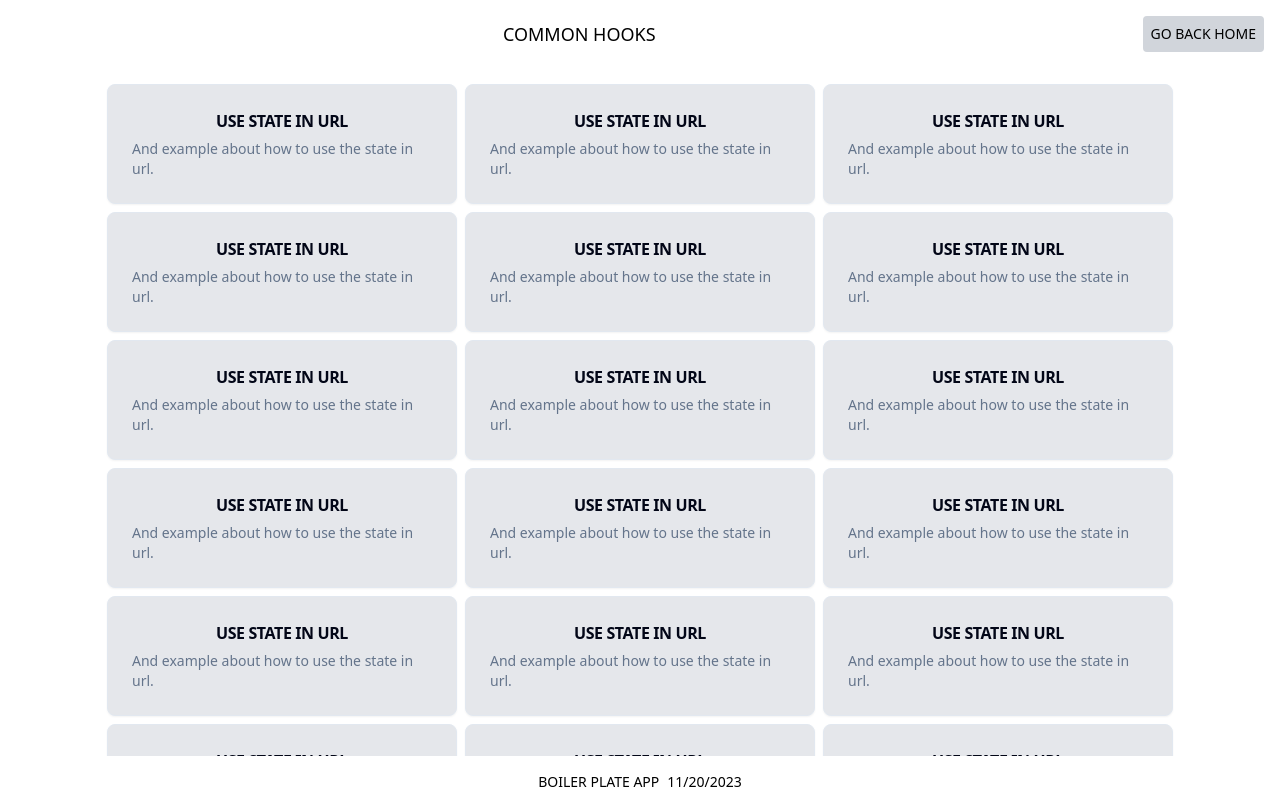
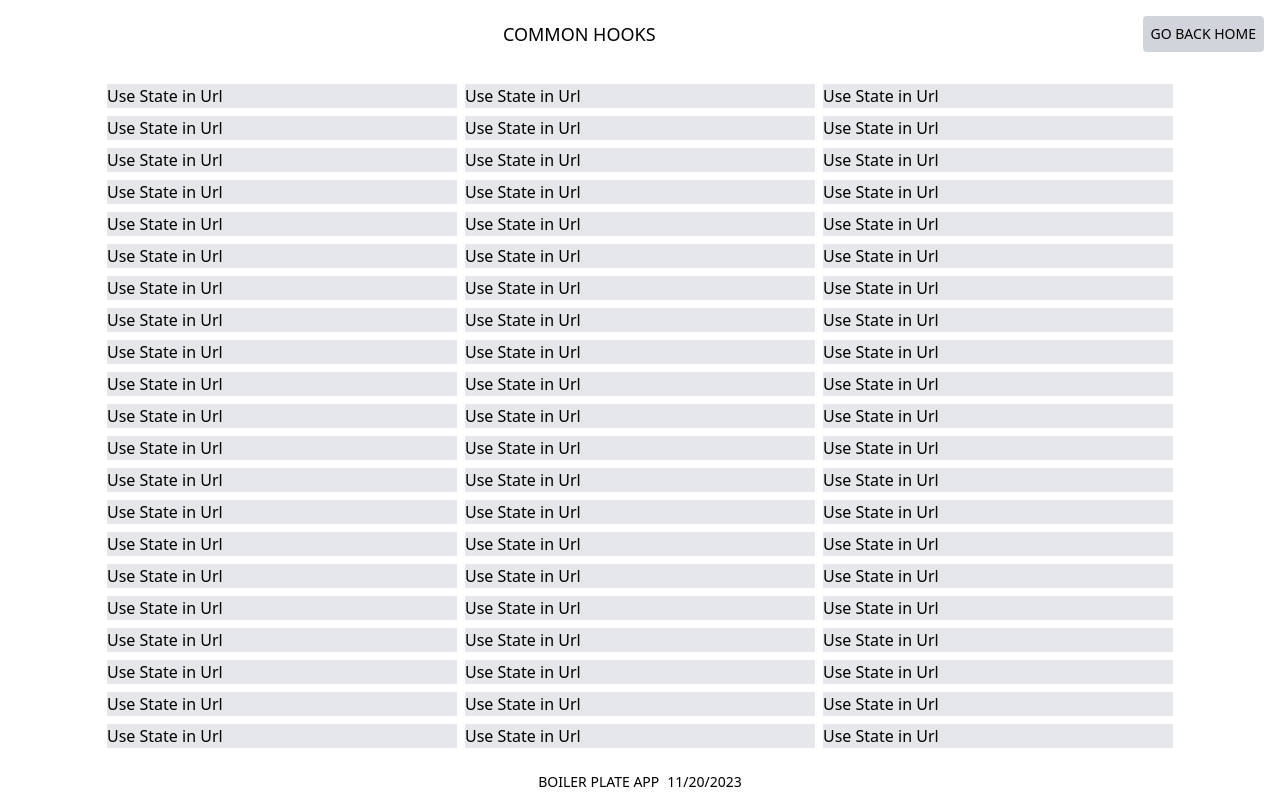
Before and after one commit to rubenlupi/react-tw-vite-boilerplate, a React (Vite) app: page /common-hooks in a window 1280 px wide. Built offline with nearby package versions, Linux system fonts and the light colour scheme.

Commit message:
fix: pipeline

```diff
--- a/src/pages/CommonHooks/CommonHooksPage.tsx
+++ b/src/pages/CommonHooks/CommonHooksPage.tsx
@@ -1,24 +1,20 @@
 import { MainPageLayout } from "@/components/MainPageLayout/MainPageLayout";
-import {
-  Card,
-  CardDescription,
-  CardHeader,
-  CardTitle,
-} from "@/components/ui/Card/card";
+
 import { Link } from "react-router-dom";
 
 export function CardUseStateInUrl() {
   return (
-    <Card className="w-[350px] bg-gray-200">
-      <CardHeader>
-        <CardTitle className="uppercase text-center text-md">
-          Use State in Url
-        </CardTitle>
-        <CardDescription>
-          And example about how to use the state in url.
-        </CardDescription>
-      </CardHeader>
-    </Card>
+    // <Card className="w-[350px] bg-gray-200">
+    //   <CardHeader>
+    //     <CardTitle className="uppercase text-center text-md">
+    //       Use State in Url
+    //     </CardTitle>
+    //     <CardDescription>
+    //       And example about how to use the state in url.
+    //     </CardDescription>
+    //   </CardHeader>
+    // </Card>
+    <div className="w-[350px] bg-gray-200">Use State in Url</div>
   );
 }
 
```
